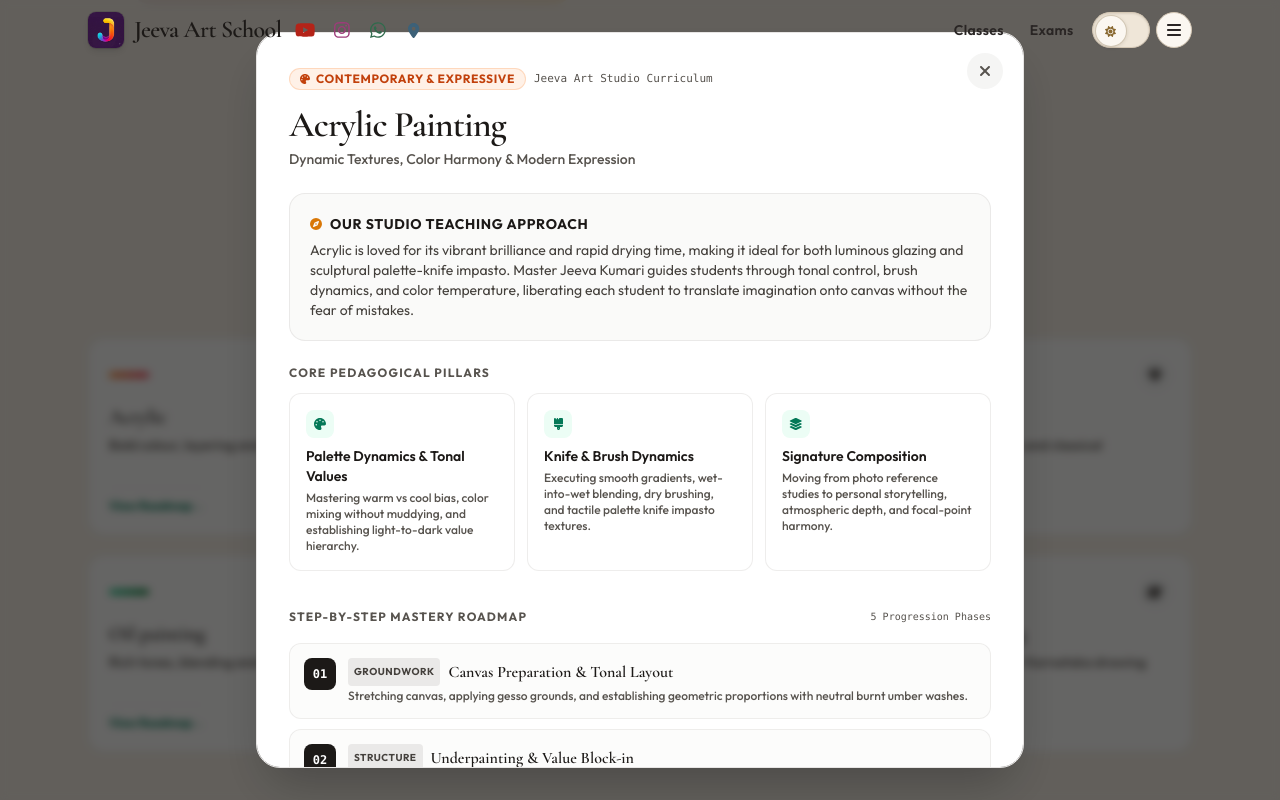
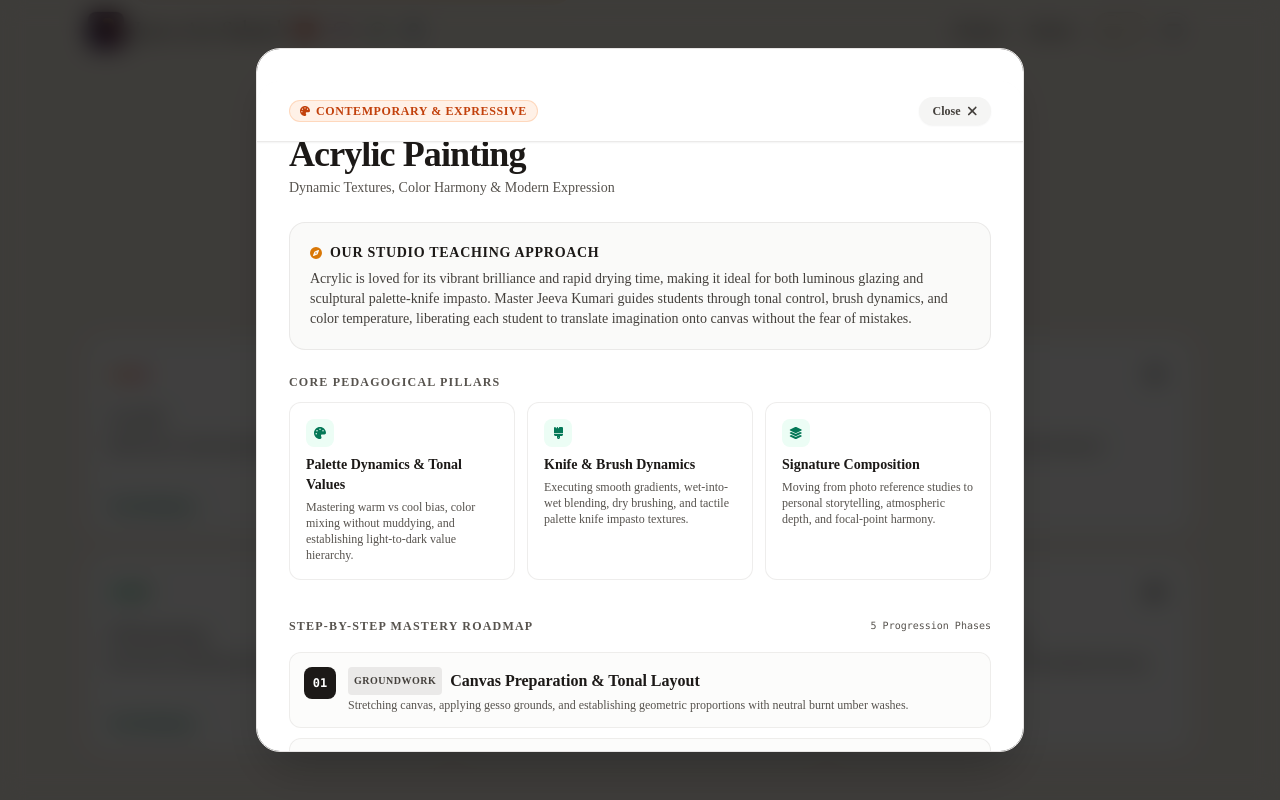
Before and after one commit to abhay2008/JeevaArtSchool, a Next.js app: page / in a window 1280 px wide. Both pictures are taken after a click on the button 265 px from the left and 1984 px from the top of the page. Shown: the part 1548-2348 px from the top of the page. Built offline with nearby package versions, Linux system fonts and the light colour scheme.

Commit message:
Render curriculum modal via portal at z-[100] with dedicated sticky close header and dual close actions

```diff
--- a/components/ClassesGrid.tsx
+++ b/components/ClassesGrid.tsx
@@ -1,4 +1,5 @@
 import React, { useState, useEffect } from "react";
+import { createPortal } from "react-dom";
 import { motion, AnimatePresence } from "framer-motion";
 import { FontAwesomeIcon } from "@fortawesome/react-fontawesome";
 import { faWhatsapp } from "@fortawesome/free-brands-svg-icons";
@@ -511,6 +512,11 @@
 
 export default function ClassesGrid({ section }: { section: SiteSection }) {
   const [selectedMediumKey, setSelectedMediumKey] = useState<string | null>(null);
+  const [mounted, setMounted] = useState(false);
+
+  useEffect(() => {
+    setMounted(true);
+  }, []);
 
   // Close modal on Escape key
   useEffect(() => {
@@ -596,11 +602,13 @@
         })}
       </div>
 
-      {/* Enlarged Studio Approach & Roadmap Modal */}
+      {/* Enlarged Studio Approach & Roadmap Modal via Portal */}
+      {mounted &&
+        createPortal(
           <AnimatePresence>
             {activeMedium && (
               <div
-            className="fixed inset-0 z-50 bg-black/60 backdrop-blur-sm flex items-center justify-center p-3 sm:p-4 md:p-6"
+                className="fixed inset-0 z-[100] bg-black/75 backdrop-blur-md flex items-start sm:items-center justify-center pt-20 sm:pt-6 pb-6 px-3 sm:px-6 overflow-y-auto"
                 onClick={() => setSelectedMediumKey(null)}
               >
                 <motion.div
@@ -609,31 +617,35 @@
                   exit={{ opacity: 0, scale: 0.94, y: 15 }}
                   transition={{ duration: 0.22, ease: "easeOut" }}
                   onClick={(e) => e.stopPropagation()}
-              className="relative w-full max-w-3xl max-h-[92vh] overflow-y-auto rounded-2xl sm:rounded-3xl bg-white dark:bg-stone-900 border border-stone-200 dark:border-white/15 shadow-2xl p-4 sm:p-7 md:p-8 scrollbar-thin"
+                  className="relative w-full max-w-3xl max-h-[88vh] overflow-y-auto rounded-2xl sm:rounded-3xl bg-white dark:bg-stone-900 border border-stone-200 dark:border-white/15 shadow-2xl p-4 sm:p-7 md:p-8 scrollbar-thin"
                 >
-              {/* Close Button */}
-              <button
-                type="button"
-                onClick={() => setSelectedMediumKey(null)}
-                aria-label="Close details"
-                className="absolute top-3.5 right-3.5 sm:top-5 sm:right-5 w-8 h-8 sm:w-9 sm:h-9 rounded-full bg-stone-100 dark:bg-white/10 hover:bg-stone-200 dark:hover:bg-white/20 text-stone-600 dark:text-stone-300 hover:text-stone-900 dark:hover:text-white flex items-center justify-center transition-colors"
-              >
-                <FontAwesomeIcon icon={faXmark} className="text-sm sm:text-base" />
-              </button>
-
-              {/* Header */}
-              <div className="pr-8 mb-5 sm:mb-6">
-                <div className="flex flex-wrap items-center gap-2 mb-2 sm:mb-3">
+                  {/* Sticky Top Header Bar with Dedicated Close Button */}
+                  <div className="sticky top-0 z-20 -mx-4 -mt-4 sm:-mx-7 sm:-mt-7 md:-mx-8 md:-mt-8 px-4 py-3 sm:px-7 sm:py-3.5 md:px-8 md:py-4 bg-white/95 dark:bg-stone-900/95 backdrop-blur-md border-b border-stone-200/80 dark:border-white/10 flex items-center justify-between gap-3 mb-5 sm:mb-6 rounded-t-2xl sm:rounded-t-3xl shadow-sm">
+                    <div className="flex items-center gap-2 min-w-0">
                       <span
                         className={`inline-flex items-center gap-1.5 px-2.5 py-0.5 rounded-full text-[10px] sm:text-xs font-bold uppercase tracking-wider border ${activeMedium.badgeBg}`}
                       >
                         <FontAwesomeIcon icon={activeMedium.icon} className="text-[10px]" />
                         {activeMedium.badge}
                       </span>
-                  <span className="text-[11px] font-mono text-stone-600 dark:text-stone-400">
-                    Jeeva Art Studio Curriculum
+                      <span className="text-[11px] font-mono text-stone-500 dark:text-stone-400 truncate hidden xs:inline">
+                        Studio Curriculum
                       </span>
                     </div>
+
+                    <button
+                      type="button"
+                      onClick={() => setSelectedMediumKey(null)}
+                      aria-label="Close details"
+                      className="inline-flex items-center gap-1.5 px-3.5 py-1.5 rounded-full bg-stone-100 hover:bg-stone-200 dark:bg-white/10 dark:hover:bg-white/20 text-stone-700 dark:text-stone-200 hover:text-stone-900 dark:hover:text-white text-xs font-bold shadow-sm transition-all active:scale-95 shrink-0"
+                    >
+                      <span>Close</span>
+                      <FontAwesomeIcon icon={faXmark} className="text-xs sm:text-sm" />
+                    </button>
+                  </div>
+
+                  {/* Title & Overview */}
+                  <div className="mb-5 sm:mb-6">
                     <h3 className="font-serif text-2xl sm:text-3xl md:text-4xl font-semibold text-stone-900 dark:text-white tracking-tight leading-tight">
                       {activeMedium.title}
                     </h3>
@@ -777,6 +789,14 @@
                         <FontAwesomeIcon icon={faPhone} className="text-xs text-stone-500" />
                         <span>Call Studio</span>
                       </a>
+                      <button
+                        type="button"
+                        onClick={() => setSelectedMediumKey(null)}
+                        className="inline-flex items-center justify-center gap-1.5 px-3.5 py-2.5 rounded-xl border border-stone-200 dark:border-white/15 hover:bg-stone-100 dark:hover:bg-white/10 text-stone-600 dark:text-stone-300 font-semibold text-xs sm:text-sm transition-all"
+                      >
+                        <FontAwesomeIcon icon={faXmark} className="text-xs text-stone-400" />
+                        <span>Close</span>
+                      </button>
                     </div>
 
                     <a
@@ -790,7 +810,9 @@
                 </motion.div>
               </div>
             )}
-      </AnimatePresence>
+          </AnimatePresence>,
+          document.body
+        )}
     </section>
   );
 }
```
Lines whose indentation alone changed are shown as unchanged.
